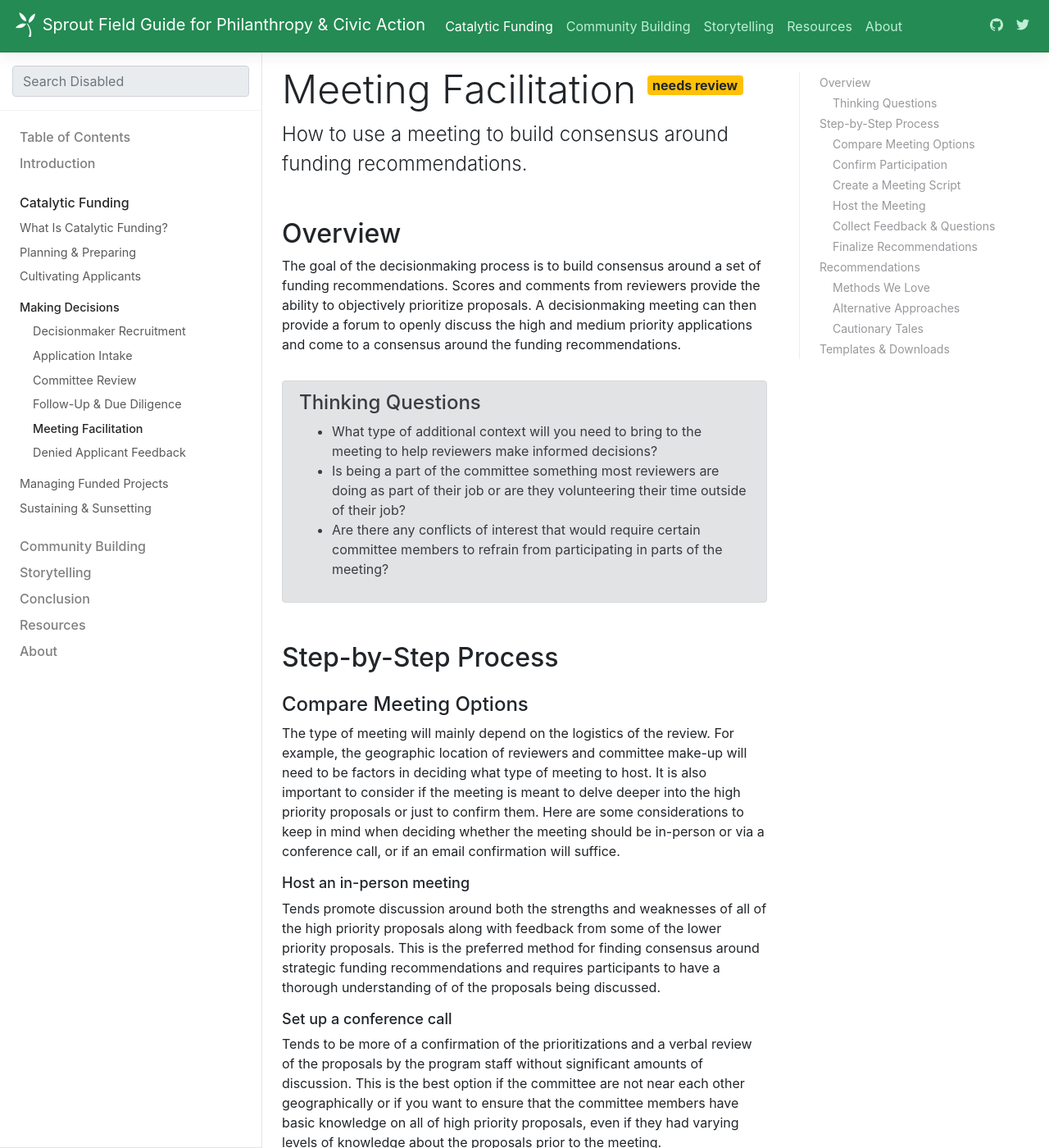
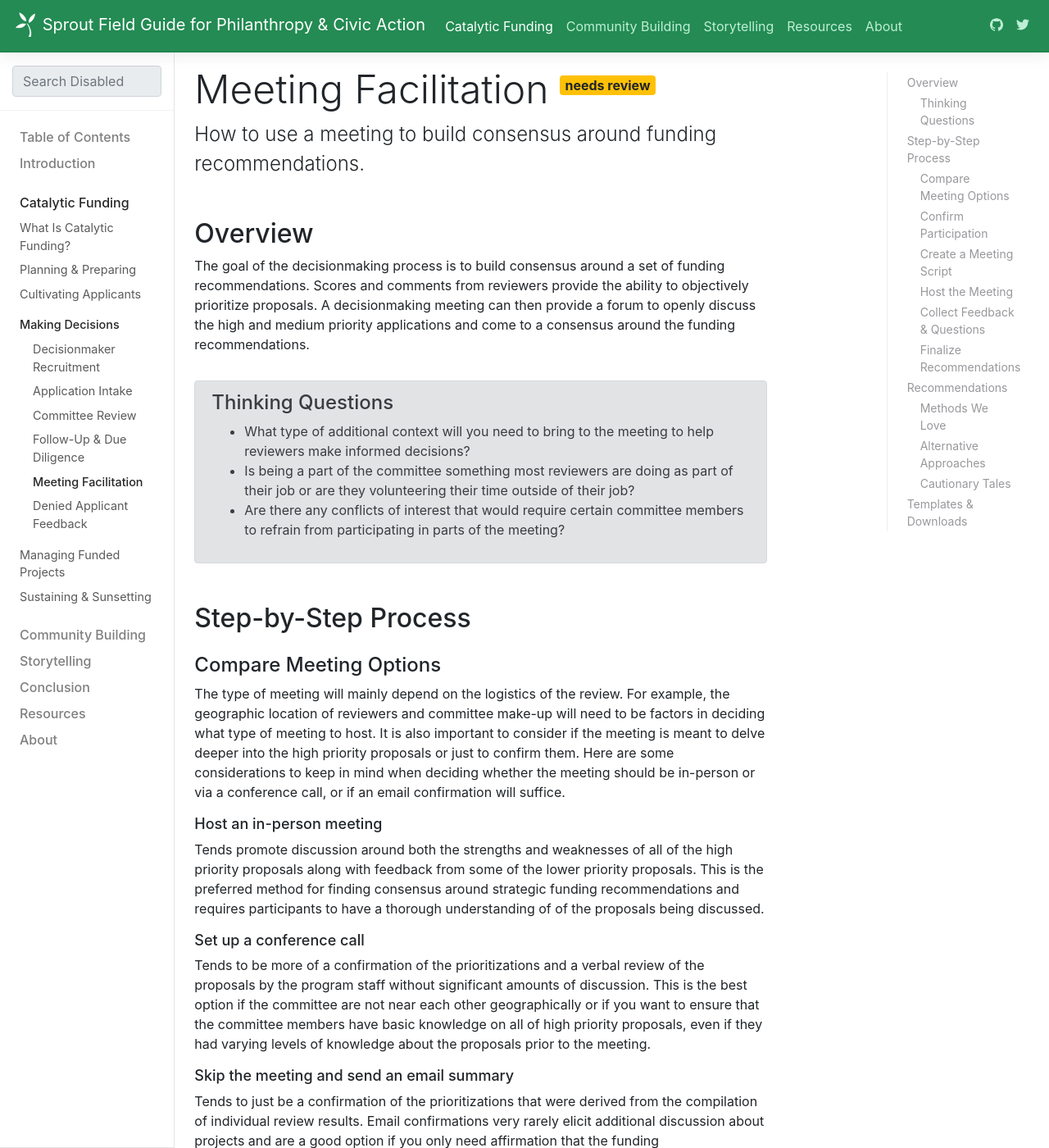
Before and after one commit to sproutfund/field-guide, a Jekyll site: the page built from catalytic-funding/making-decisions/meeting-facilitation.md, in a window 1280 px wide and 1400 px high. Shown: the whole window at 82% size. Built offline with Jekyll 4.4.1, drawn with Linux system fonts in a browser that asks for light colours; emoji names are drawn with the system emoji font; comment, search, counter and statistics services are not loaded.

Commit message:
tweek column display

```diff
--- a/_config.yml
+++ b/_config.yml
@@ -53,9 +53,9 @@ social_logo_path:   /assets/brand/bootstrap-social-logo.png
 
 # Custom variables
 repo:               "https://github.com/sproutfund/field-guide"
-css_sidebar:        "bd-sidebar col-12            col-md-3 col-lg-3        d-print-none"
-css_toc:            "bd-toc     d-none d-lg-block          col-lg-3 ml-auto d-print-none"
-css_main:           "bd-content col-12            col-md-9 col-lg-6 px-md-4 d-print-block col-print-12 px-print-0 py-print-0"
+css_sidebar:        "bd-sidebar col-12            col-md-3 col-lg-2 col-xl-2 col-xxl-2                 d-print-none"
+css_toc:            "bd-toc     d-none d-lg-block          col-lg-3 col-xl-2 col-xxl-2 ml-auto         d-print-none"
+css_main:           "bd-content col-12            col-md-9 col-lg-7 col-xl-7 col-xxl-6 px-md-4 pb-md-4 d-print-block col-print-12 px-print-0 py-print-0"
 
 cdn:
   # See https://www.srihash.org for info on how to generate the hashes
--- a/assets/css/custom.scss
+++ b/assets/css/custom.scss
@@ -6,10 +6,38 @@
 @import "bootstrap/mixins";
 
 $primary: #238b53;
-$link-color: $primary;
+// $link-color: $primary;
 
-// @import "bootstrap/bootstrap";
-// @import "bootstrap-docs/docs";
+// Grid breakpoints
+//
+// Define the minimum dimensions at which your layout will change,
+// adapting to different screen sizes, for use in media queries.
+
+$grid-breakpoints: (
+  xs: 0,
+  sm: 576px,
+  md: 768px,
+  lg: 992px,
+  xl: 1200px,
+  xxl: 1900px,
+  xxxl: 3000px
+);
+
+// Grid containers
+//
+// Define the maximum width of `.container` for different screen sizes.
+
+$container-max-widths: (
+  sm: 540px,
+  md: 720px,
+  lg: 960px,
+  xl: 1140px,
+  xxl: 1600px,
+  xxxl: 2500px
+);
+
+@import "bootstrap/bootstrap";
+@import "bootstrap-docs/docs";
 
 h3, .h3 {
   font-size: 1.5rem;
@@ -140,7 +168,7 @@ div.card[id^=example-] {
 }
 
 // limit widths at xl
-@media (min-width: 1200px) {
+/* @media (min-width: 1200px) {
 
   .bd-content>ol, .bd-content>p, .bd-content>ul,
   .bd-content>h2, .bd-content>.h2,
@@ -153,7 +181,7 @@ div.card[id^=example-] {
     max-width: 360px;
   }
 
-}
+} */
 
 @media print {
 
```
